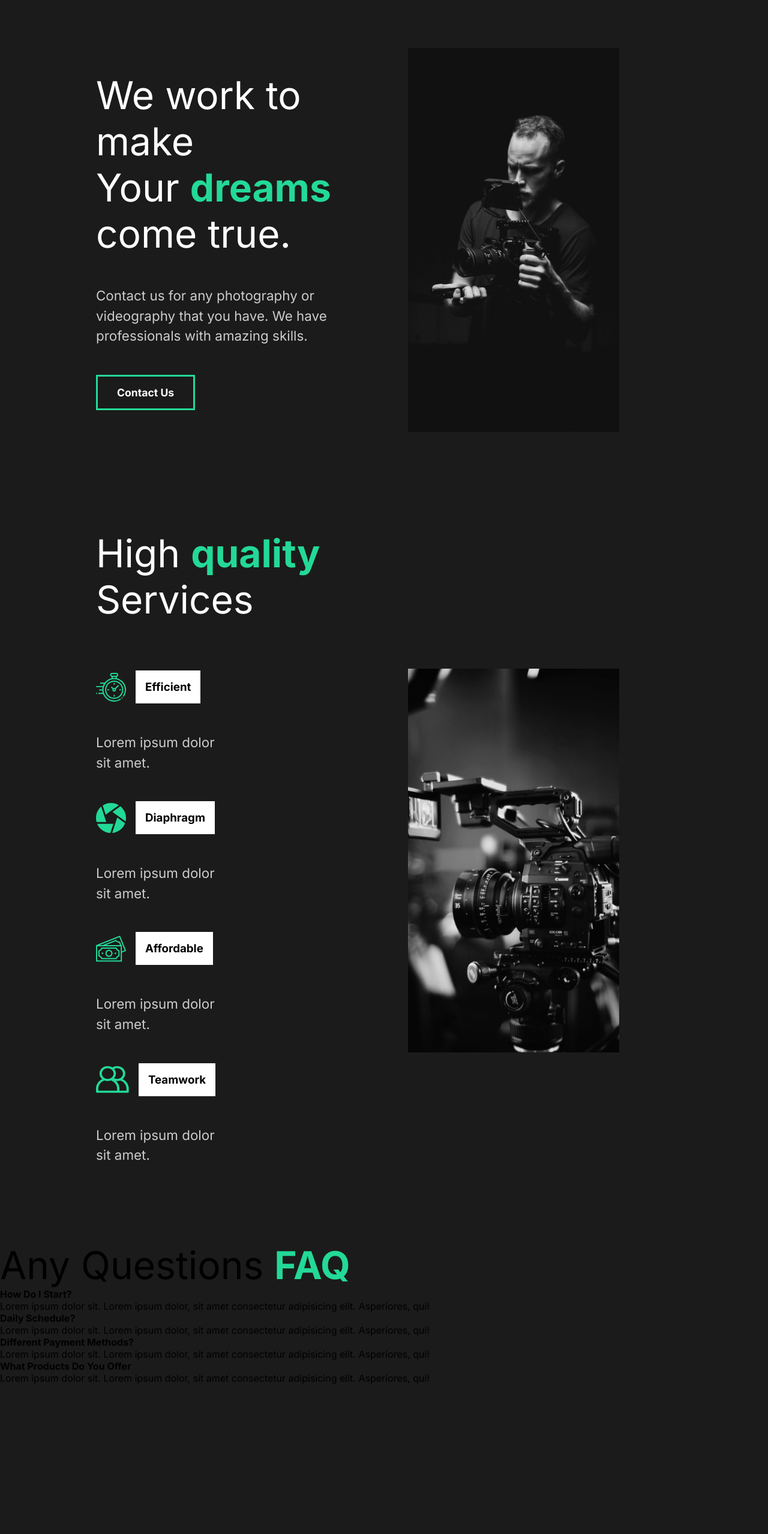
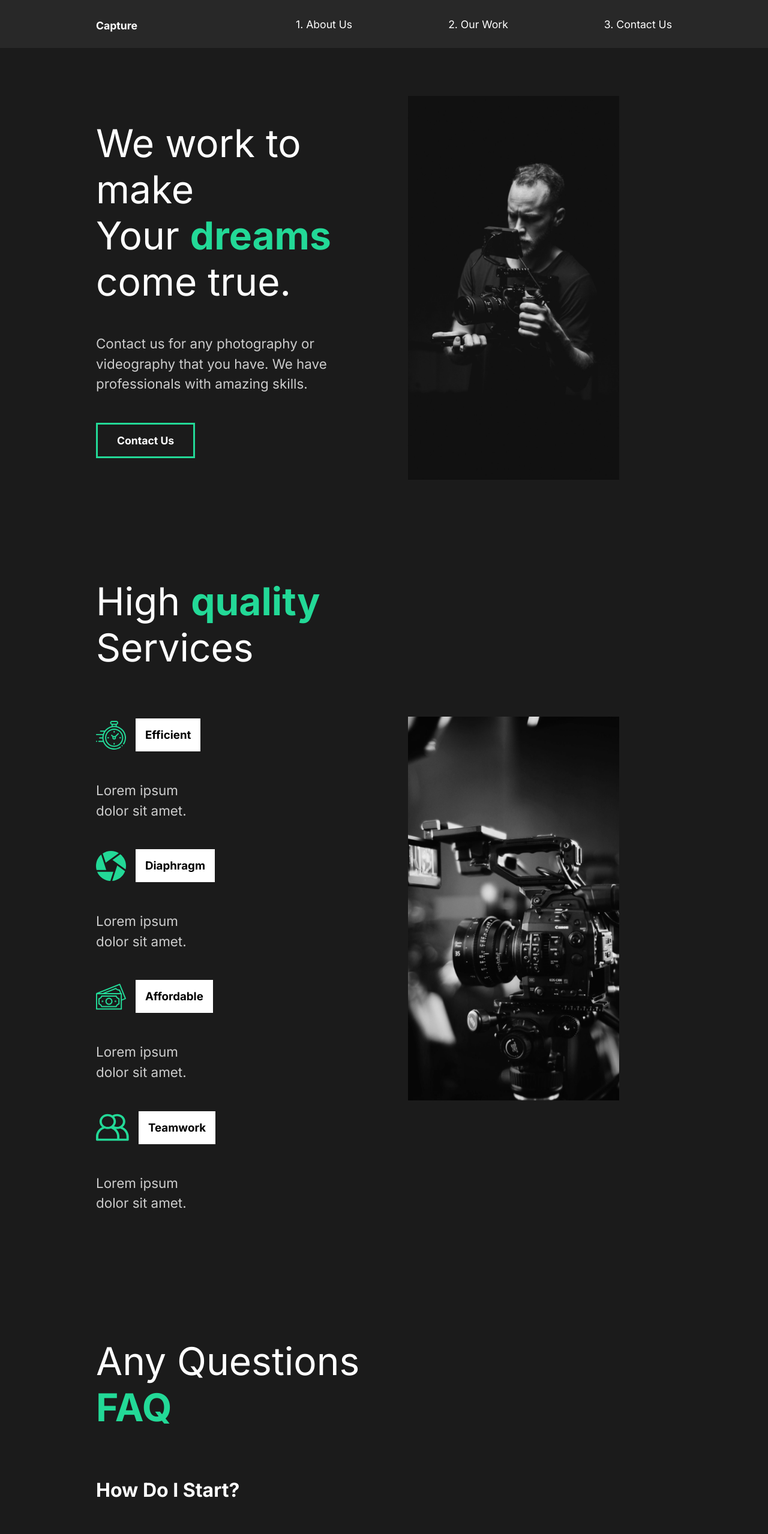
Before and after one commit to chezynick/creative-react-capture-app, a React (Create React App) app: page / in a window 1280 px wide. Shown: the top 2558 px of the page at 60% size. Before the commit the page ends 2308 px from the top, so only its background shows below. Built offline with nearby package versions, Linux system fonts and the light colour scheme.

Commit message:
added faq and nav bar

```diff
--- a/public/index.html
+++ b/public/index.html
@@ -2,7 +2,7 @@
 <html lang="en">
   <head>
     <meta charset="utf-8" />
-    <link rel="icon" href="%PUBLIC_URL%/favicon.ico" />
+       <link rel="icon" href="%PUBLIC_URL%/favicon.ico" />
     <meta name="viewport" content="width=device-width, initial-scale=1" />
     <meta name="theme-color" content="#000000" />
     <meta
--- a/src/App.js
+++ b/src/App.js
@@ -4,10 +4,12 @@
 
 //import pages
 import AboutUs from './pages/AboutUs'
+import Nav from './components/Nav'
 
 function App() {
   return (
     <div className="App">
+      <Nav />
     <AboutUs />
     <GlobalStyle />
     </div>
--- a/src/components/FaqSection.js
+++ b/src/components/FaqSection.js
@@ -1,26 +1,61 @@
 import React from 'react'
+//import styles
+import { About, Description, Image} from '../styles'
+import styled from 'styled-components'
+
 const FaqSection = () => {
 return (
 
-    <div className="faq">
+    <Faq >
         <h2>Any Questions <span>FAQ</span></h2>
         <div className="question">
             <h4>How Do I Start?</h4>
-            <div className="answer">Lorem ipsum dolor sit. Lorem ipsum dolor, sit amet consectetur adipisicing elit. Asperiores, qui!</div>
+            <div className="answer"><p>Lorem ipsum dolor sit. Lorem ipsum dolor, sit amet consectetur adipisicing elit. Asperiores, qui!</p></div>
+        <div className="faq-line"></div>
         </div>
         <div className="question">
             <h4>Daily Schedule?</h4>
-            <div className="answer">Lorem ipsum dolor sit. Lorem ipsum dolor, sit amet consectetur adipisicing elit. Asperiores, qui!</div>
+            <div className="answer"><p>Lorem ipsum dolor sit. Lorem ipsum dolor, sit amet consectetur adipisicing elit. Asperiores, qui!</p></div>
+            <div className="faq-line"></div>
         </div>
         <div className="question">
             <h4>Different Payment Methods?</h4>
-            <div className="answer">Lorem ipsum dolor sit. Lorem ipsum dolor, sit amet consectetur adipisicing elit. Asperiores, qui!</div>
+            <div className="answer"><p>Lorem ipsum dolor sit. Lorem ipsum dolor, sit amet consectetur adipisicing elit. Asperiores, qui!</p></div>
+            <div className="faq-line"></div>
         </div>
         <div className="question">
             <h4>What Products Do You Offer</h4>
-            <div className="answer">Lorem ipsum dolor sit. Lorem ipsum dolor, sit amet consectetur adipisicing elit. Asperiores, qui!</div>
+            <div className="answer"><p>Lorem ipsum dolor sit. Lorem ipsum dolor, sit amet consectetur adipisicing elit. Asperiores, qui!</p></div>
+            <div className="faq-line"></div>
         </div>
-    </div>
+    </Faq>
 )
 }
+const Faq =styled(About) `
+display:block;
+span {
+    display:block;
+
+}
+.faq-line{
+    background:#cccccc;
+    height:0.2rem;
+    margin:2rem 0rem;
+    width:100%;
+}
+.question {
+    padding:3rem 0rem;
+    cursor:pointer;
+}
+.answer{
+    padding:2rem 0rem;
+    p{
+        padding:1rem 0rem;
+    }
+}
+h2 {
+    padding-bottom:2rem;
+    font-weight:lighter;
+}
+`
 export default FaqSection
--- a/src/components/GlobalStyle.js
+++ b/src/components/GlobalStyle.js
@@ -37,6 +37,7 @@
      }
      h4{
          font-weight:bold;
+         font-size:2rem;
      }
      span{
         font-weight:bold;
--- /dev/null
+++ b/src/components/Nav.js
@@ -0,0 +1,51 @@
+import React from "react";
+import styled from "styled-components";
+
+const Nav = () => {
+  return (
+    <StyledNav>
+      <h1>
+        <a id='logo' href="#">Capture</a>
+      </h1>
+      <ul>
+        <li>
+          <a href="#">1. About Us</a>
+        </li>
+        <li>
+          <a href="#">2. Our Work</a>
+        </li>
+        <li>
+          <a href="#">3. Contact Us</a>
+        </li>
+      </ul>
+    </StyledNav>
+  );
+};
+
+const StyledNav = styled.nav`
+min-height:10vh;
+display:flex;
+margin:auto;
+justify-content:space-between;
+align-items:center;
+padding:1rem 10rem;
+background-color:#282828;
+a{
+    color:white;
+    text-decoration:none;
+}
+ul{
+    display:flex;
+    list-style:none;
+}
+#Logo {
+    font-family:'Lobster','cursive';
+    font-size:1.5rem;
+    font-weight:lighter;
+}
+li{
+    padding-left:10rem;
+    position:relative;
+}
+`
+export default Nav;
--- a/src/components/ServicesSection.js
+++ b/src/components/ServicesSection.js
@@ -67,7 +67,7 @@
 flex-wrap:wrap;
 `;
 const Card = styled.div `
-flex-basis:20rem;
+flex-basis:15rem;
 .icon {
     display:flex;
     align-items:center;
```
